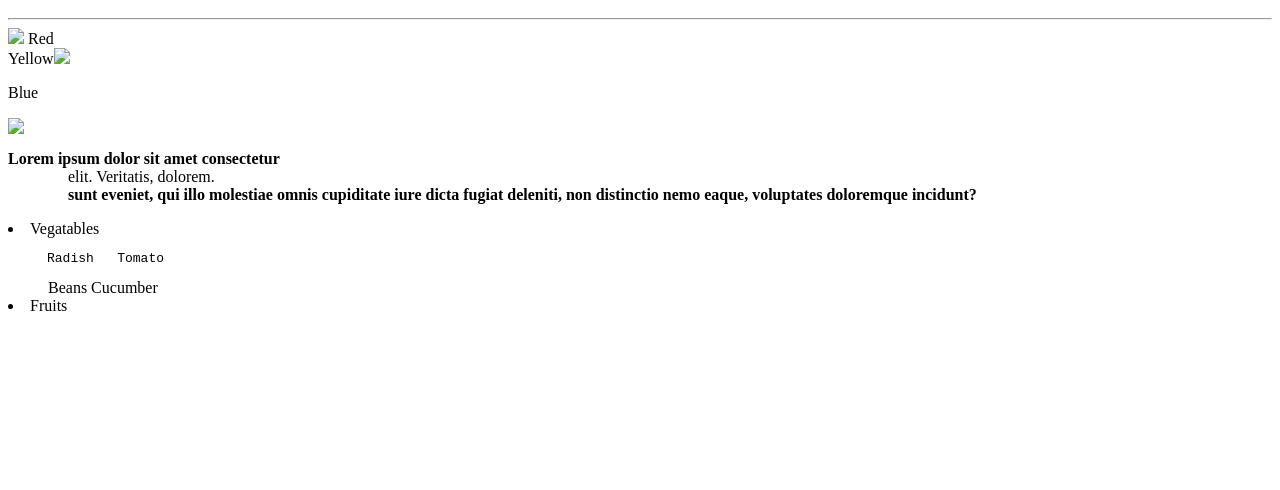
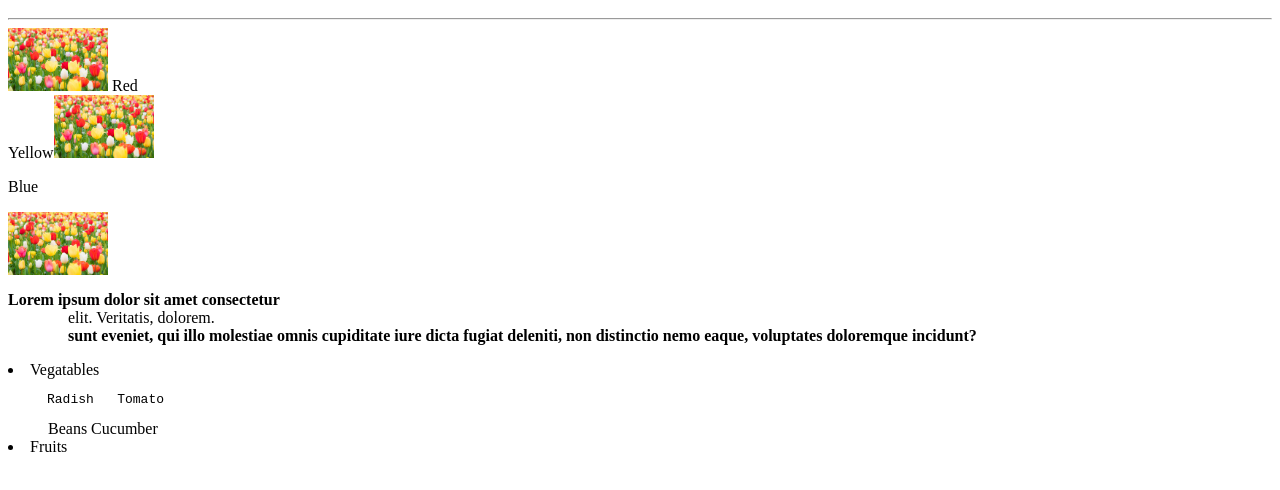
Before and after one commit to DavaasurenOrgodol/davaasuren-orgodol-miu.github.io, a plain HTML site: page index.html in a window 1280 px wide. Shown: the part 48-538 px from the top of the page. Drawn offline with Linux system fonts and the light colour scheme.

Commit message:
add changes

```diff
--- a/index.html
+++ b/index.html
@@ -7,11 +7,11 @@
 <body>
     <h1>Header</h1>
     <hr>
-    <img src="flower.jpeg">
+    <img src="flower.jpeg" width="100">
     <span>Red</span>
     <br>
-    <span>Yellow</span><img src="../flower.jpeg">
-    <p>Blue</p><img src="../flower.jpeg">
+    <span>Yellow</span><img src="flower.jpeg" width="100">
+    <p>Blue</p><img src="flower.jpeg" width="100">
     <p><strong>Lorem ipsum dolor sit amet consectetur</strong>
         <br>&nbsp; &nbsp; &nbsp; &nbsp; &nbsp; &nbsp; &nbsp; &nbsp;elit. Veritatis, dolorem.
         <br>&nbsp; &nbsp; &nbsp; &nbsp; &nbsp; &nbsp; &nbsp; &nbsp;<strong>sunt eveniet, qui illo molestiae omnis cupiditate
```
Also changed, not shown: flower.jpeg (added).
